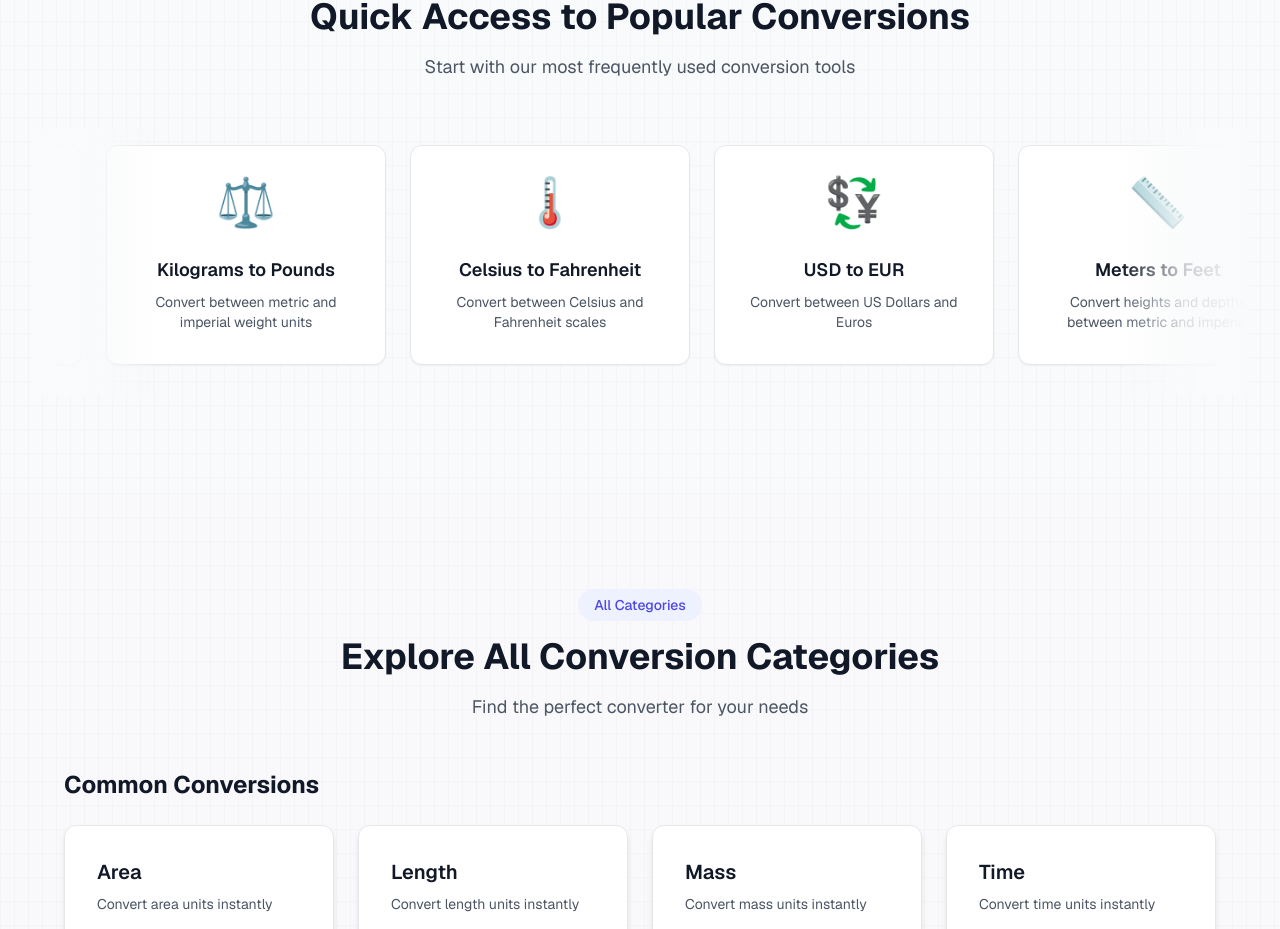
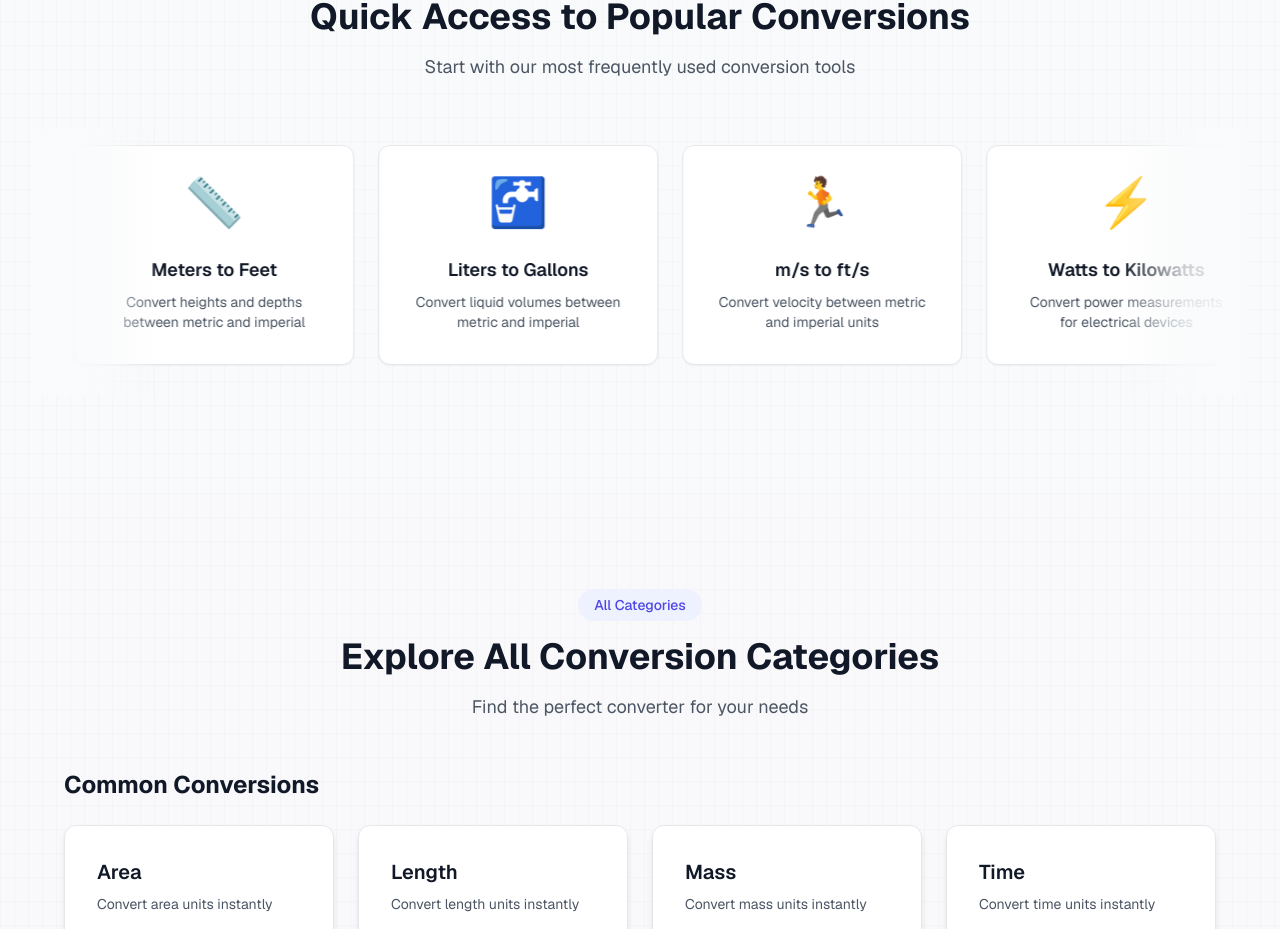
Before and after one commit to groschi24/QuickConvert, a Next.js app: page / in a window 1280 px wide. Shown: the part 794-1723 px from the top of the page. Built offline with nearby package versions, Linux system fonts and the light colour scheme.

Commit message:
fix popularity

```diff
--- a/src/app/page.tsx
+++ b/src/app/page.tsx
@@ -14,30 +14,6 @@ export default async function Home() {
       label: "Kilometers to Miles",
       description: "Convert distances between metric and imperial units",
       icon: "🛣️",
-    },
-    {
-      from: "kilograms",
-      to: "pounds",
-      category: "weight",
-      label: "Kilograms to Pounds",
-      description: "Convert between metric and imperial weight units",
-      icon: "⚖️",
-    },
-    {
-      from: "celsius",
-      to: "fahrenheit",
-      category: "temperature",
-      label: "Celsius to Fahrenheit",
-      description: "Convert between Celsius and Fahrenheit scales",
-      icon: "🌡️",
-    },
-    {
-      from: "usd",
-      to: "eur",
-      category: "currency",
-      label: "USD to EUR",
-      description: "Convert between US Dollars and Euros",
-      icon: "💱",
     },
     {
       from: "meters",
@@ -57,19 +33,51 @@ export default async function Home() {
     },
     {
       from: "meters_per_second",
-      to: "kilometers_per_hour",
+      to: "feet_per_second",
       category: "speed",
-      label: "MPH to KPH",
-      description: "Convert speeds between miles and kilometers per hour",
-      icon: "🚗",
+      label: "m/s to ft/s",
+      description: "Convert velocity between metric and imperial units",
+      icon: "🏃",
     },
     {
-      from: "bytes",
-      to: "megabytes",
-      category: "digital",
-      label: "Bytes to MB",
-      description: "Convert between digital storage units",
-      icon: "💾",
+      from: "watts",
+      to: "kilowatts",
+      category: "power",
+      label: "Watts to Kilowatts",
+      description: "Convert power measurements for electrical devices",
+      icon: "⚡",
+    },
+    {
+      from: "meters_per_second_squared",
+      to: "gravity",
+      category: "acceleration",
+      label: "m/s² to g",
+      description: "Convert acceleration to standard gravity units",
+      icon: "🎢",
+    },
+    {
+      from: "radians_per_second",
+      to: "revolutions_per_minute",
+      category: "velocity_angular",
+      label: "rad/s to RPM",
+      description: "Convert between angular velocity units",
+      icon: "🔄",
+    },
+    {
+      from: "cubic_meters_per_second",
+      to: "gallons_per_minute",
+      category: "flow_rate",
+      label: "m³/s to GPM",
+      description: "Convert between flow rate measurements",
+      icon: "💧",
+    },
+    {
+      from: "pascal_second",
+      to: "poise",
+      category: "viscosity",
+      label: "Pa·s to Poise",
+      description: "Convert between viscosity measurements",
+      icon: "🌊",
     },
   ];
 
```
